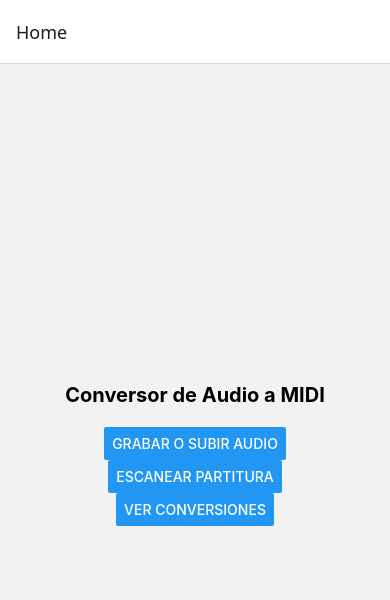
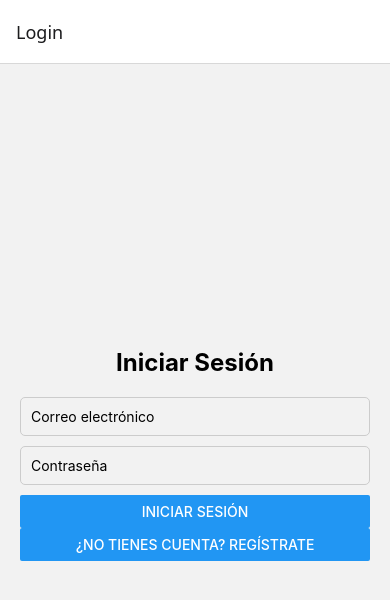
Before and after one commit to Veneiro/EasyTunr-ReactNative, a React Native app: screen /Login in a window 390 px wide. Shown: the top 600 px of the page. Built offline with nearby package versions, Linux system fonts and the light colour scheme.

Commit message:
Login and Register, not connected to mongo

```diff
--- a/App.js
+++ b/App.js
@@ -5,13 +5,17 @@ import HomeScreen from "./screens/HomeScreen";
 import AudioScreen from "./screens/AudioScreen";
 import ConversionsScreen from "./screens/ConversionsScreen";
 import PhotoConverter from "./screens/PhotoConverter";
+import LoginScreen from "./screens/LoginScreen";
+import RegisterScreen from "./screens/RegisterScreen";
 
 const Stack = createStackNavigator();
 
 export default function App() {
   return (
     <NavigationContainer>
-      <Stack.Navigator>
+      <Stack.Navigator initialRouteName="Login">
+        <Stack.Screen name="Login" component={LoginScreen} />
+        <Stack.Screen name="Register" component={RegisterScreen} />
         <Stack.Screen name="Home" component={HomeScreen} />
         <Stack.Screen name="Audio" component={AudioScreen} />
         <Stack.Screen name="Photo" component={PhotoConverter} />
--- /dev/null
+++ b/screens/LoginScreen.js
@@ -0,0 +1,76 @@
+import React, { useState } from "react";
+import { View, Text, TextInput, Button, StyleSheet, Alert } from "react-native";
+
+const LoginScreen = ({ navigation }) => {
+  const [email, setEmail] = useState("");
+  const [password, setPassword] = useState("");
+
+  const handleLogin = async () => {
+    try {
+      const response = await fetch("http://localhost:5000/login", {
+        method: "POST",
+        headers: { "Content-Type": "application/json" },
+        body: JSON.stringify({ email, password }),
+      });
+
+      const data = await response.json();
+      if (response.ok) {
+        Alert.alert("Login exitoso", "Bienvenido de nuevo");
+        navigation.navigate("Home");
+      } else {
+        Alert.alert("Error", data.message || "Credenciales incorrectas");
+      }
+    } catch (error) {
+      console.error("Error al iniciar sesión:", error);
+      Alert.alert("Error", "Hubo un problema al iniciar sesión.");
+    }
+  };
+
+  return (
+    <View style={styles.container}>
+      <Text style={styles.title}>Iniciar Sesión</Text>
+      <TextInput
+        style={styles.input}
+        placeholder="Correo electrónico"
+        value={email}
+        onChangeText={setEmail}
+        keyboardType="email-address"
+      />
+      <TextInput
+        style={styles.input}
+        placeholder="Contraseña"
+        value={password}
+        onChangeText={setPassword}
+        secureTextEntry
+      />
+      <Button title="Iniciar Sesión" onPress={handleLogin} />
+      <Button
+        title="¿No tienes cuenta? Regístrate"
+        onPress={() => navigation.navigate("Register")}
+      />
+    </View>
+  );
+};
+
+const styles = StyleSheet.create({
+  container: {
+    flex: 1,
+    justifyContent: "center",
+    padding: 20,
+  },
+  title: {
+    fontSize: 24,
+    fontWeight: "bold",
+    marginBottom: 20,
+    textAlign: "center",
+  },
+  input: {
+    borderWidth: 1,
+    borderColor: "#ccc",
+    padding: 10,
+    marginBottom: 10,
+    borderRadius: 5,
+  },
+});
+
+export default LoginScreen;
--- /dev/null
+++ b/screens/RegisterScreen.js
@@ -0,0 +1,76 @@
+import React, { useState } from "react";
+import { View, Text, TextInput, Button, StyleSheet, Alert } from "react-native";
+
+const RegisterScreen = ({ navigation }) => {
+  const [email, setEmail] = useState("");
+  const [password, setPassword] = useState("");
+
+  const handleRegister = async () => {
+    try {
+      const response = await fetch("http://localhost:5000/register", {
+        method: "POST",
+        headers: { "Content-Type": "application/json" },
+        body: JSON.stringify({ email, password }),
+      });
+
+      const data = await response.json();
+      if (response.ok) {
+        Alert.alert("Registro exitoso", "Ahora puedes iniciar sesión");
+        navigation.navigate("Login");
+      } else {
+        Alert.alert("Error", data.message || "No se pudo registrar");
+      }
+    } catch (error) {
+      console.error("Error al registrar:", error);
+      Alert.alert("Error", "Hubo un problema al registrar.");
+    }
+  };
+
+  return (
+    <View style={styles.container}>
+      <Text style={styles.title}>Crear Cuenta</Text>
+      <TextInput
+        style={styles.input}
+        placeholder="Correo electrónico"
+        value={email}
+        onChangeText={setEmail}
+        keyboardType="email-address"
+      />
+      <TextInput
+        style={styles.input}
+        placeholder="Contraseña"
+        value={password}
+        onChangeText={setPassword}
+        secureTextEntry
+      />
+      <Button title="Registrarse" onPress={handleRegister} />
+      <Button
+        title="¿Ya tienes cuenta? Inicia sesión"
+        onPress={() => navigation.navigate("Login")}
+      />
+    </View>
+  );
+};
+
+const styles = StyleSheet.create({
+  container: {
+    flex: 1,
+    justifyContent: "center",
+    padding: 20,
+  },
+  title: {
+    fontSize: 24,
+    fontWeight: "bold",
+    marginBottom: 20,
+    textAlign: "center",
+  },
+  input: {
+    borderWidth: 1,
+    borderColor: "#ccc",
+    padding: 10,
+    marginBottom: 10,
+    borderRadius: 5,
+  },
+});
+
+export default RegisterScreen;
```
Also changed, not shown: 2 other files (tests, documents, lock files or other folders).
